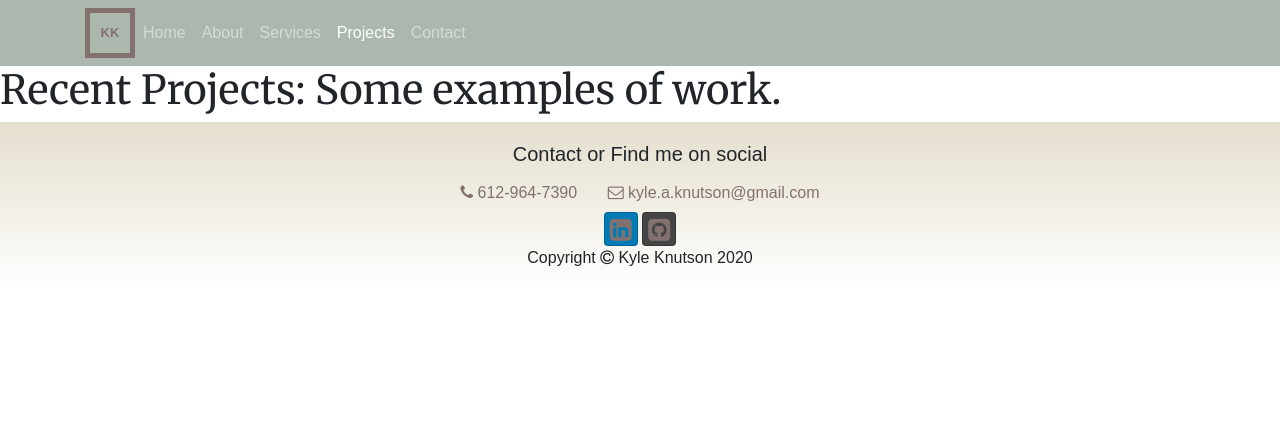
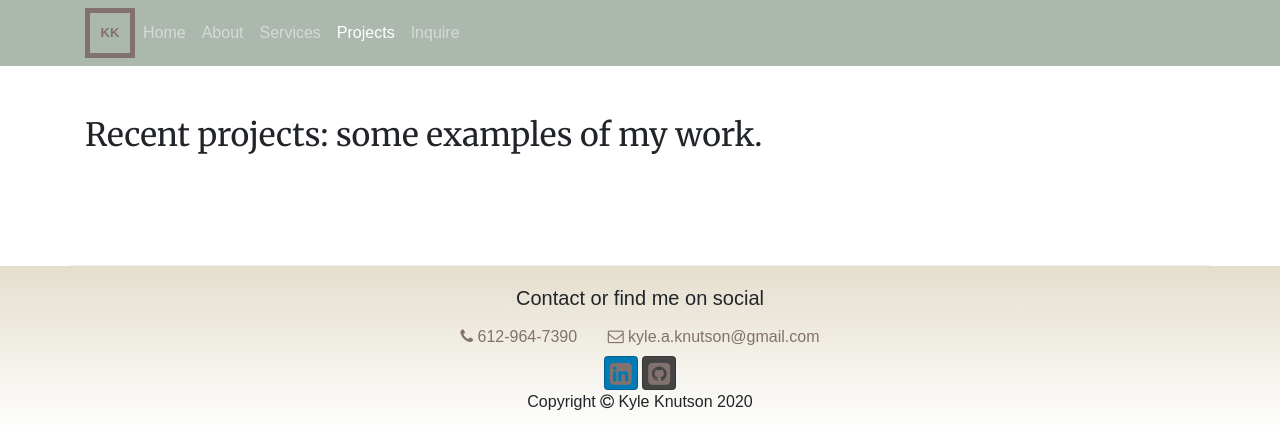
Before and after one commit to knut0341/portfolio, a website: page projects.html in a window 1280 px wide. Drawn offline with nearby package versions, Linux system fonts and the light colour scheme.

Commit message:
h2 and header updates

```diff
--- a/css/style.css
+++ b/css/style.css
@@ -1,8 +1,10 @@
 body {
-    font-family: "Source Sans Pro", sans-serif; }
+    font-family: "Source Sans Pro", sans-serif;
+    }
 
   h1, h2 {
-    font-family: "Merriweather"; }
+    font-family: "Merriweather";
+    }
 
 
 
--- a/projects.html
+++ b/projects.html
@@ -22,27 +22,35 @@
                 <a class="site-logo" href="portfolio.html">
                     <span class="logo-text">KK</span>
                 </a>
-
+                <button class="navbar-toggler" type="button" data-toggle="collapse" data-target="#nucampNavbar">
+                    <span class="navbar-toggler-icon"></span>
+                </button>
                 <div class="collapse navbar-collapse" id="nucampNavbar">
                 <ul class="navbar-nav">
                     <li class="nav-item"><a class="nav-link" href="portfolio.html">Home</a></li>
                     <li class="nav-item"><a class="nav-link" href="aboutme.html">About</a></li>
                     <li class="nav-item"><a class="nav-link" href="services.html">Services</a></li>
                     <li class="nav-item active"><a class="nav-link" href="#">Projects</a></li>
-                    <li class="nav-item"><a class="nav-link" href="contactme.html">Contact</a></li>
+                    <li class="nav-item"><a class="nav-link" href="contactme.html">Inquire</a></li>
                 </ul>
             </div>
             </div>
         </nav>
     </header>
     <body>
-        <h1>Recent Projects: Some examples of work.</h1>
+        <div class="container">
+            <div class="row row-content">
+                <div class="col-12">
+                <h2>Recent projects: some examples of my work. </h2>
+                </div>
+            </div>
+        </div>
     </body>
     <footer class="site-footer">
         <div class="container">
             <div class="row">
                 <div class="col-12 text-center">
-                    <h5>Contact or Find me on social</h5>
+                    <h5>Contact or find me on social</h5>
                     <a role="button" class="btn btn-link" href="tel:+16129647390"><i class="fa fa-phone"></i> 612-964-7390</a>
                     <a role="button" class="btn btn-link" href="mailto:kyle.a.knutson@gmail.com"><i class="fa fa-envelope-o"></i> kyle.a.knutson@gmail.com</a><br />
                     <a class="btn btn-social-icon btn-linkedin" href="https://www.linkedin.com/in/kyle-knutson-37701390/"><i class="fa fa-linkedin-square fa-lg"></i></a>
```
Also changed, not shown: aboutme.html (+12 -3 lines), contactme.html (+4 -2 lines), portfolio.html (+8 -2 lines), services.html (+11 -3 lines).
